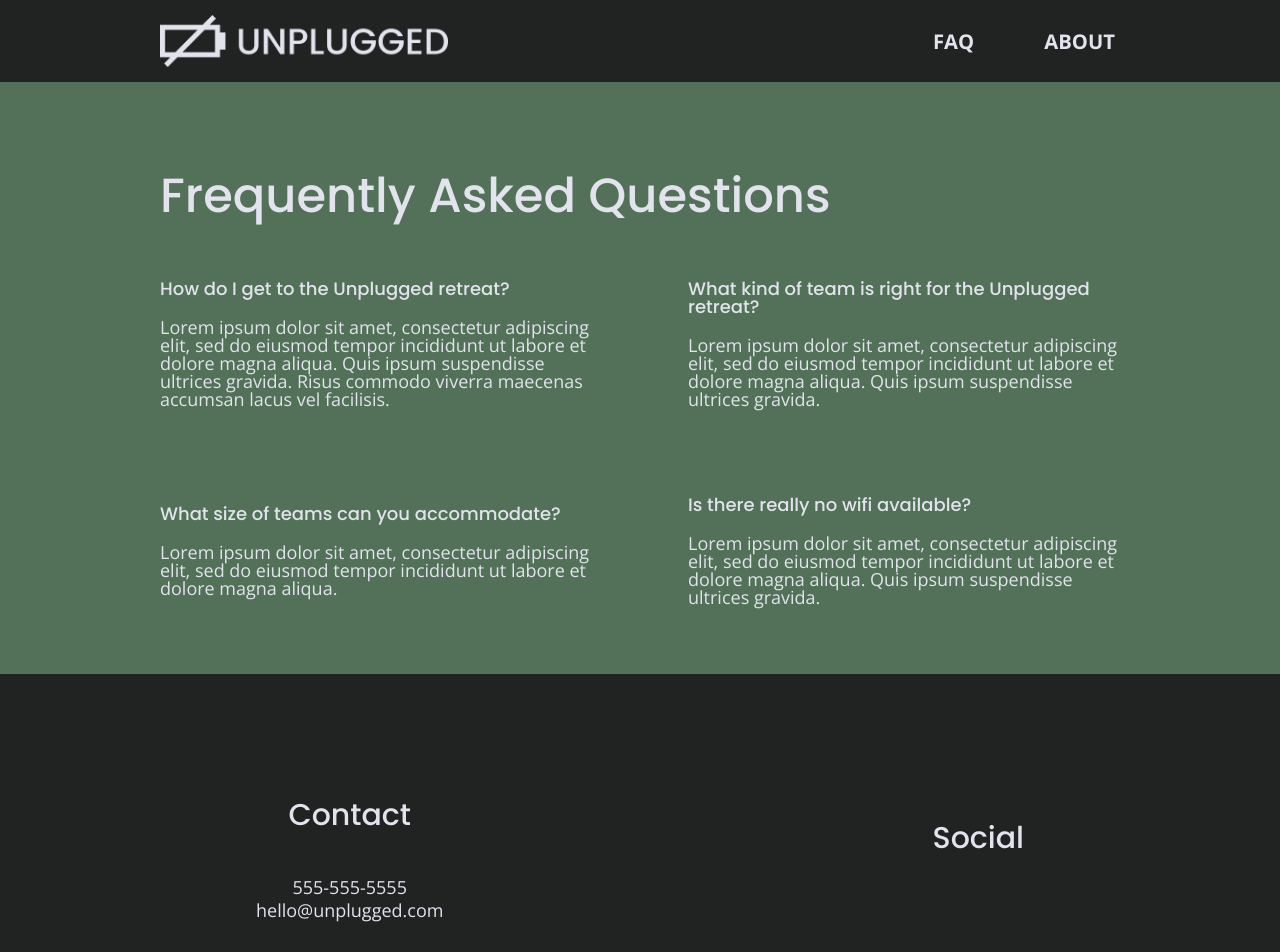
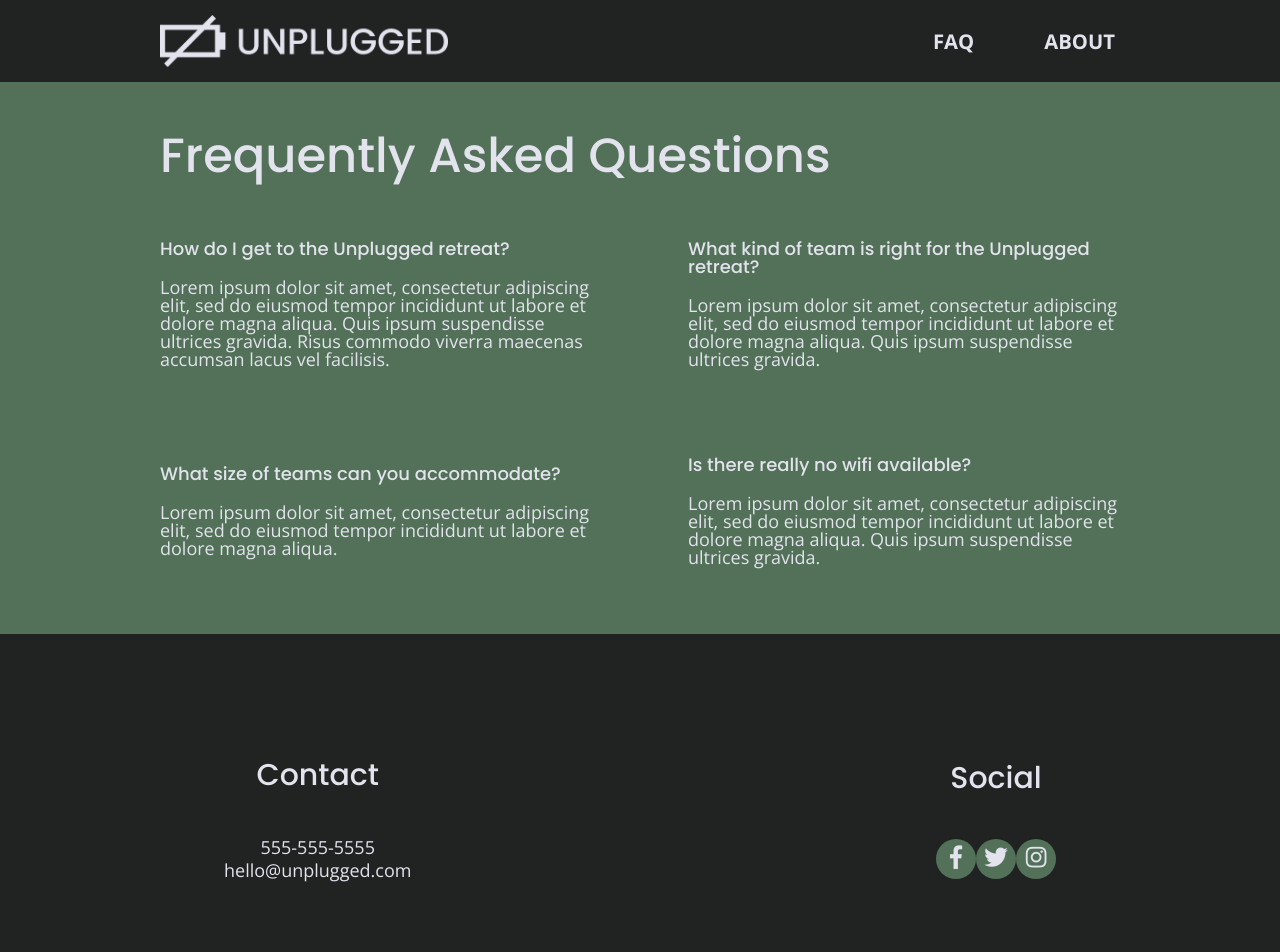
Before and after one commit to Wina-Billy/unplugged-website-project, a website: page faq/index.html in a window 1280 px wide. Shown: the top 952 px of the page. Drawn offline with nearby package versions, Linux system fonts and the light colour scheme; files that its build step writes are made by us from their sources.

Commit message:
Modified about/faq/index.html and css/main.css

```diff
--- a/css/main.css
+++ b/css/main.css
@@ -116,6 +116,7 @@
   font-family: 'Poppins', sans-serif;
   font-size: 1.875em;
   font-weight: 500;
+  margin: 0;
 }
 
 h3,
@@ -211,7 +212,7 @@
 
   footer {
     flex-direction: column;
-    text-align:center;
+    text-align: center;
   }
 
   footer p {
@@ -234,6 +235,10 @@
   }
 
   footer .social-icons p {
+    background-color: #527158;
+    border-radius: 50%;
+    width: 40px;
+    height: 40px;
     display: flex;
     justify-content: center;
     align-items: center;
@@ -242,6 +247,7 @@
   footer .social-icons p i {
     font-size: 1.3125em;
   }
+
   footer .copywright {
     margin: 20px 0;
   }
@@ -635,7 +641,7 @@
 /* Footer */
 
 footer .content-wrapper {
-  width: 60%;
+  width: 65%;
   margin: 100px 0;
 }
 
--- a/faq/index.html
+++ b/faq/index.html
@@ -93,13 +93,13 @@
      <h4>Social</h4>
      <div class="social-icons">
        <p>
-         <a href="https://www.facebook.com/Skillcrush/" target="_blank"></a>
+         <a href="https://www.facebook.com/Skillcrush/" target="_blank"><i class="fab fa-facebook-f"></i></a>
        </p>
        <p>
-         <a href="https://twitter.com/Skillcrush" target="_blank"></a>
+         <a href="https://twitter.com/Skillcrush" target="_blank"><i class="fab fa-twitter"></i></a>
        </p>
        <p>
-         <a href="https://www.instagram.com/skillcrush/" target="_blank"></a>
+         <a href="https://www.instagram.com/skillcrush/" target="_blank"><i class="fab fa-instagram"></i></a>
        </p>
      </div>
    </div>
@@ -112,8 +112,8 @@
 </footer>
 
 <script src="../js/vendor/modernizr-3.11.2.min.js"></script>
-<script src="js/plugins.js"></script>
-<script src="js/main.js"></script>
+<script src="../js/plugins.js"></script>
+<script src="../js/main.js"></script>
 
 <!-- Google Analytics: change UA-XXXXX-Y to be your site's ID. -->
 <script>
```
Also changed, not shown: about/index.html (+3 -3 lines).
